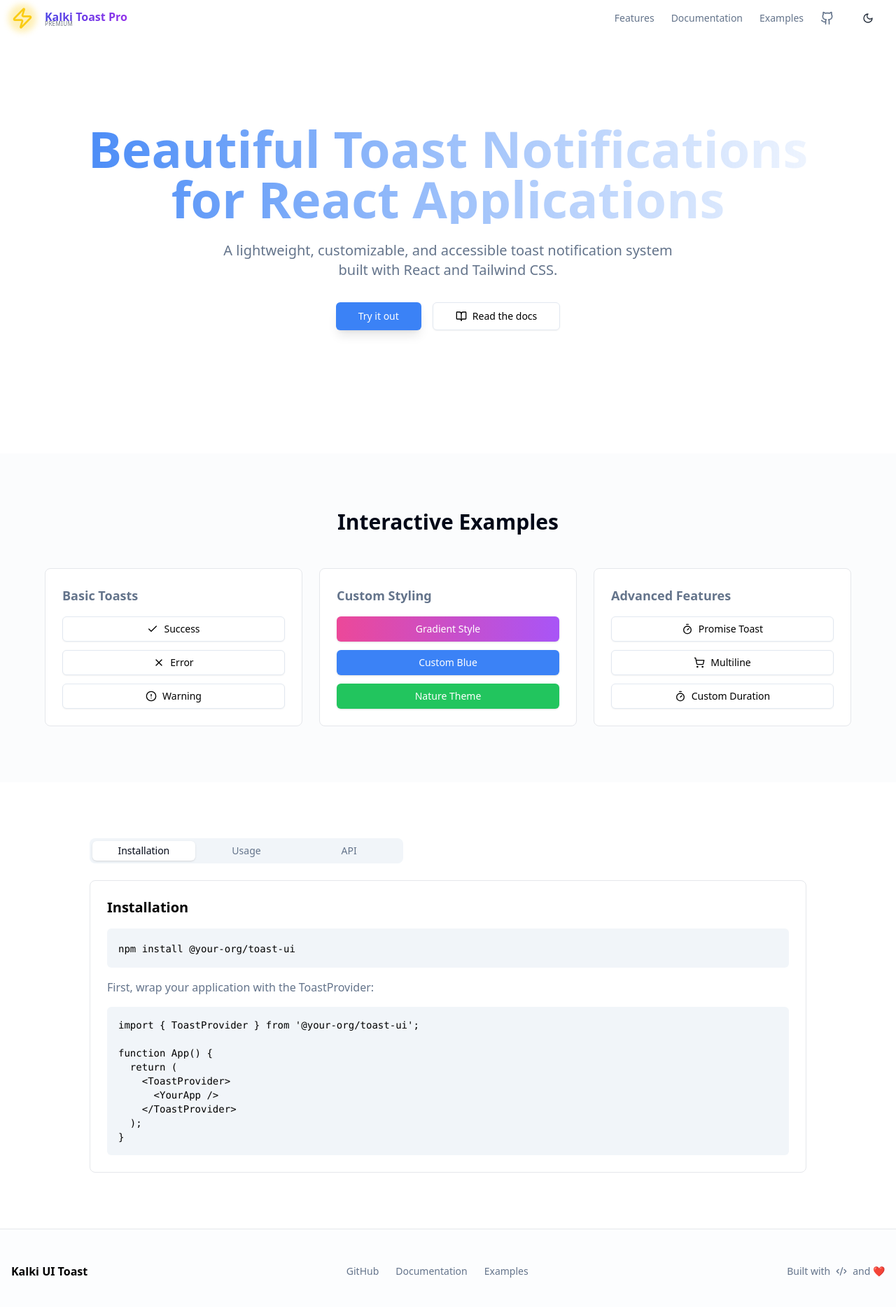
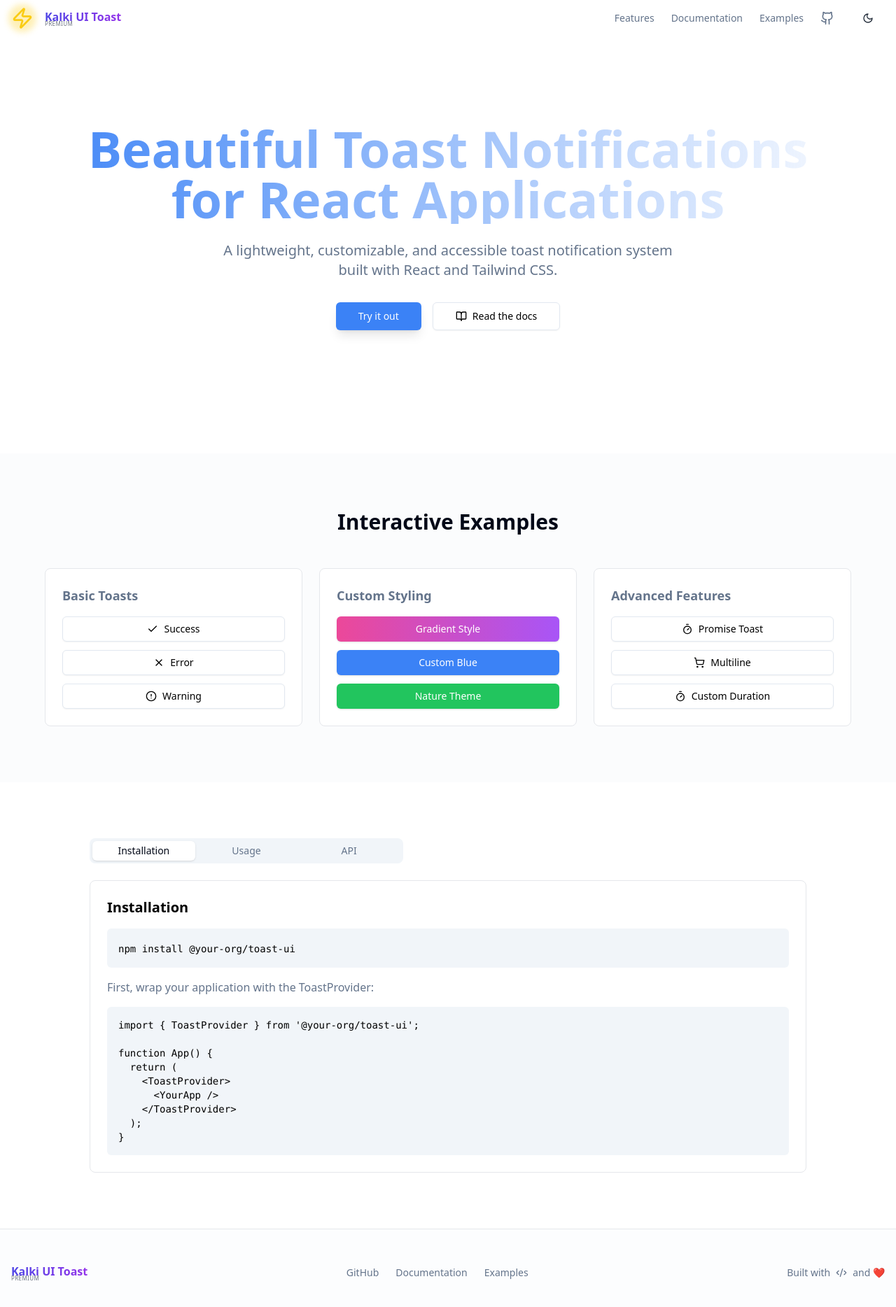
Before and after one commit to RaviTejaLadi/kalki-ui-toast-docs, a React (Vite) app: page / in a window 1280 px wide. Shown: the top 1868 px of the page at 70% size. Built offline with nearby package versions, Linux system fonts and the light colour scheme.

Commit message:
Update lucide-react to version 0.474.0 and refine Footer and Logo components

```diff
--- a/src/components/Footer/Footer.tsx
+++ b/src/components/Footer/Footer.tsx
@@ -1,21 +1,35 @@
-import { Code2 } from 'lucide-react';
+import { Code2 } from "lucide-react";
 
 const Footer = () => {
   return (
     <footer className="border-t py-12 bg-muted/20">
       <div className="container mx-auto px-4">
         <div className="flex flex-col md:flex-row justify-between items-center gap-6">
-          <div className="flex items-center gap-2">
-            <span className="font-semibold">Kalki UI Toast</span>
+          <div className="flex flex-col">
+            <span className="text-md my-0 font-bold bg-gradient-to-r from-indigo-600 to-purple-600 bg-clip-text text-transparent">
+              Kalki UI Toast
+            </span>
+            <span className="text-[.5rem] font-medium -mt-2 text-gray-500 tracking-wider">
+              PREMIUM
+            </span>
           </div>
           <div className="flex flex-wrap items-center gap-6 justify-center">
-            <a href="#" className="text-sm text-muted-foreground hover:text-foreground">
+            <a
+              href="#"
+              className="text-sm text-muted-foreground hover:text-foreground"
+            >
               GitHub
             </a>
-            <a href="#" className="text-sm text-muted-foreground hover:text-foreground">
+            <a
+              href="#"
+              className="text-sm text-muted-foreground hover:text-foreground"
+            >
               Documentation
             </a>
-            <a href="#" className="text-sm text-muted-foreground hover:text-foreground">
+            <a
+              href="#"
+              className="text-sm text-muted-foreground hover:text-foreground"
+            >
               Examples
             </a>
           </div>
--- a/src/components/TopBar/Logo.tsx
+++ b/src/components/TopBar/Logo.tsx
@@ -9,7 +9,7 @@ const Logo = () => {
       </div>
       <div className="flex flex-col">
         <span className="text-md my-0 font-bold bg-gradient-to-r from-indigo-600 to-purple-600 bg-clip-text text-transparent">
-          Kalki Toast Pro
+          Kalki UI Toast
         </span>
         <span className="text-[.5rem] font-medium -mt-2 text-gray-500 tracking-wider">PREMIUM</span>
       </div>
```
Also changed, not shown: package.json (+7 -7 lines), 1 other file (tests, documents, lock files or other folders).
